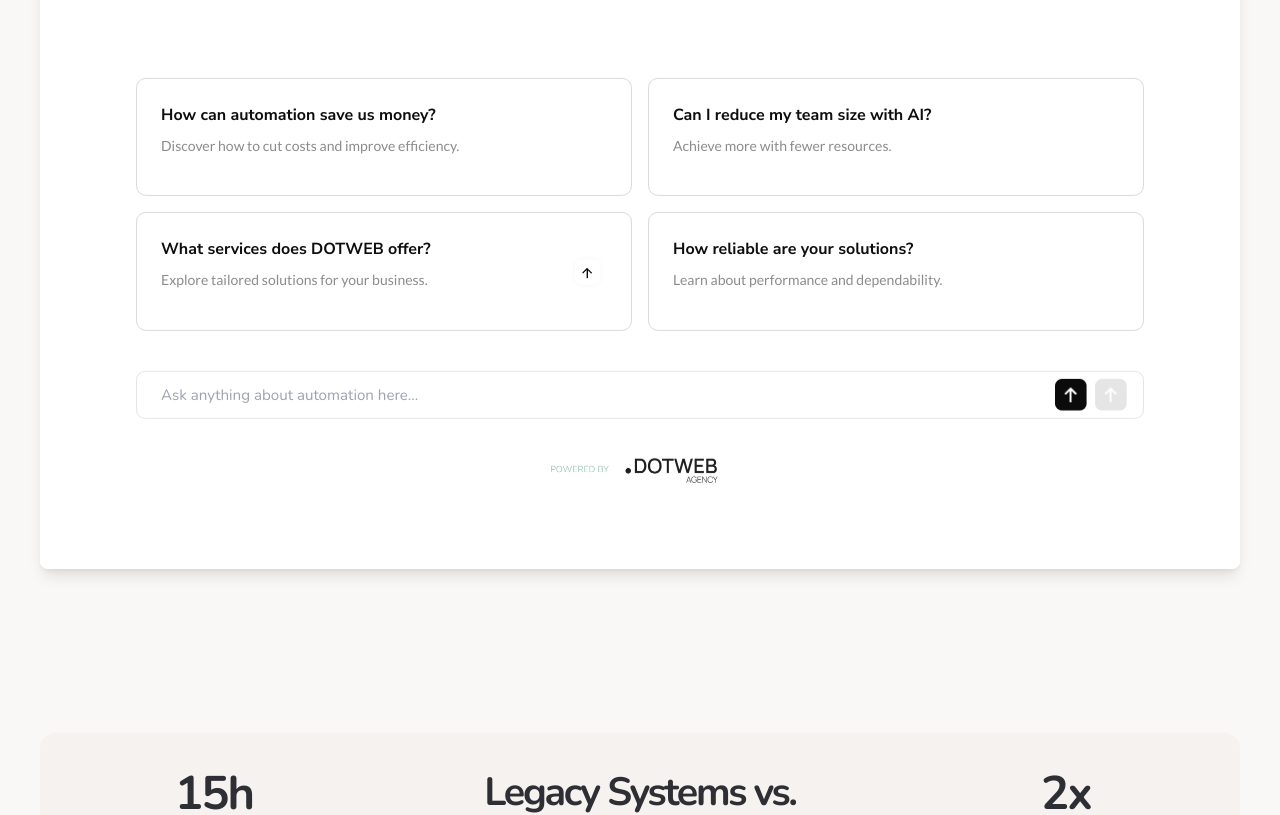
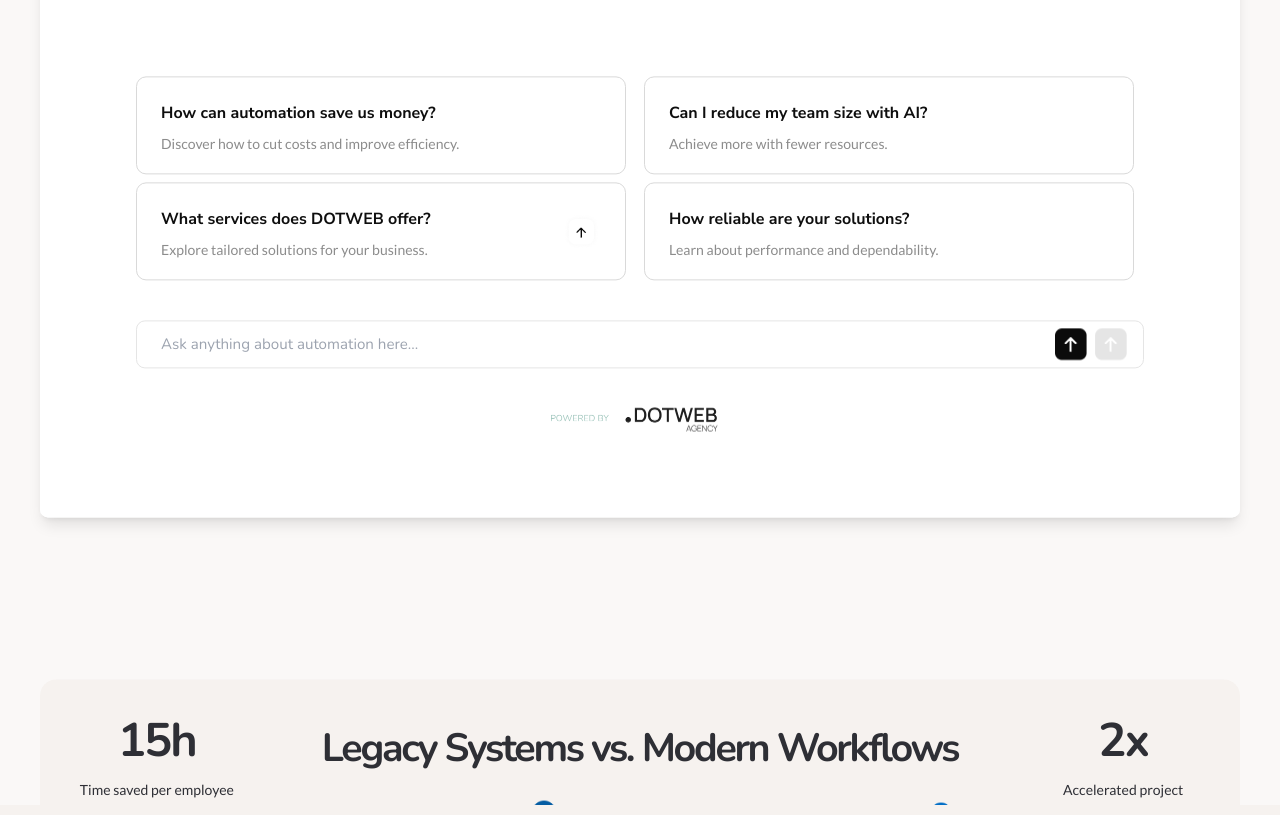
Before and after one commit to anonfaded/dotwebv3, a Next.js app: page /de in a window 1280 px wide. Shown: the part 1120-1935 px from the top of the page. Built offline with nearby package versions, Linux system fonts and the light colour scheme.

Commit message:
fix second card in 2nd section

```diff
--- a/src/components/ui/ChatBox.tsx
+++ b/src/components/ui/ChatBox.tsx
@@ -46,30 +46,30 @@ export default function ChatBox() {
           </div>
 
           {/* Pre-prompt Cards */}
-          <div className="grid grid-cols-1 lg:grid-cols-2 gap-4 mb-8 lg:mb-10 w-full max-w-[1008px] mx-auto">
-            <div className="bg-white border border-[#D9D9D9] rounded-[10.01px] p-4 lg:p-6 min-h-[98.14px] w-full transition-all duration-300 hover:border-gray-400 hover:shadow-md cursor-pointer">
-              <h4 className="font-nunito-sans text-base lg:text-[16.02px] font-bold leading-normal text-[#0E0E0E]">
+          <div className="grid grid-cols-1 lg:grid-cols-2 gap-x-2 gap-y-2 mb-8 lg:mb-10 w-full max-w-[1008px] mx-auto">
+            <div className="bg-white border border-[#D9D9D9] rounded-[10.01px] p-6 h-[98.14px] w-full lg:w-[490px] transition-all duration-300 hover:border-gray-400 hover:shadow-md cursor-pointer">
+              <h4 className="font-nunito-sans text-[16.02px] font-bold leading-[24.03px] text-[#0E0E0E]">
                 How can automation save us money?
               </h4>
-              <p className="font-lato text-sm lg:text-[14.02px] font-normal leading-relaxed text-[#8C8C8C]">
+              <p className="font-lato text-[14.02px] font-normal leading-[21.03px] text-[#8C8C8C]">
                 Discover how to cut costs and improve efficiency.
               </p>
             </div>
 
-            <div className="bg-white border border-[#D9D9D9] rounded-[10.01px] p-4 lg:p-6 min-h-[98.14px] w-full transition-all duration-300 hover:border-gray-400 hover:shadow-md cursor-pointer">
-              <h4 className="font-nunito-sans text-base lg:text-[16.02px] font-bold leading-normal text-[#0E0E0E]">
+            <div className="bg-white border border-[#D9D9D9] rounded-[10.01px] p-6 h-[98.14px] w-full lg:w-[490px] transition-all duration-300 hover:border-gray-400 hover:shadow-md cursor-pointer">
+              <h4 className="font-nunito-sans text-[16.02px] font-bold leading-[24.03px] text-[#0E0E0E]">
                 Can I reduce my team size with AI?
               </h4>
-              <p className="font-lato text-sm lg:text-[14.02px] font-normal leading-relaxed text-[#8C8C8C]">
+              <p className="font-lato text-[14.02px] font-normal leading-[21.03px] text-[#8C8C8C]">
                 Achieve more with fewer resources.
               </p>
             </div>
 
-            <div className="bg-white border border-[#D9D9D9] rounded-[10.01px] p-4 lg:p-6 min-h-[98.14px] w-full relative transition-all duration-300 hover:border-gray-400 hover:shadow-md cursor-pointer">
-              <h4 className="font-nunito-sans text-base lg:text-[16.02px] font-bold leading-normal text-[#0E0E0E]">
+            <div className="bg-white border border-[#D9D9D9] rounded-[10.01px] p-6 h-[98.14px] w-full lg:w-[490px] relative transition-all duration-300 hover:border-gray-400 hover:shadow-md cursor-pointer">
+              <h4 className="font-nunito-sans text-[16.02px] font-bold leading-[24.03px] text-[#0E0E0E]">
                 What services does DOTWEB offer?
               </h4>
-              <p className="font-lato text-sm lg:text-[14.02px] font-normal leading-relaxed text-[#8C8C8C]">
+              <p className="font-lato text-[14.02px] font-normal leading-[21.03px] text-[#8C8C8C]">
                 Explore tailored solutions for your business.
               </p>
               <Image
@@ -83,11 +83,11 @@ export default function ChatBox() {
               />
             </div>
 
-            <div className="bg-white border border-[#D9D9D9] rounded-[10.01px] p-4 lg:p-6 min-h-[98.14px] w-full transition-all duration-300 hover:border-gray-400 hover:shadow-md cursor-pointer">
-              <h4 className="font-nunito-sans text-base lg:text-[16.02px] font-bold leading-normal text-[#0E0E0E]">
+            <div className="bg-white border border-[#D9D9D9] rounded-[10.01px] p-6 h-[98.14px] w-full lg:w-[490px] transition-all duration-300 hover:border-gray-400 hover:shadow-md cursor-pointer">
+              <h4 className="font-nunito-sans text-[16.02px] font-bold leading-[24.03px] text-[#0E0E0E]">
                 How reliable are your solutions?
               </h4>
-              <p className="font-lato text-sm lg:text-[14.02px] font-normal leading-relaxed text-[#8C8C8C]">
+              <p className="font-lato text-[14.02px] font-normal leading-[21.03px] text-[#8C8C8C]">
                 Learn about performance and dependability.
               </p>
             </div>
--- a/src/components/ui/ComparisonStats.tsx
+++ b/src/components/ui/ComparisonStats.tsx
@@ -22,7 +22,7 @@ export default function ComparisonStats() {
 
         {/* Middle Comparison */}
         <div className="flex-1 mx-4 lg:mx-16 w-full lg:w-auto">
-          <h3 className="font-nunito text-3xl lg:text-[39.48px] font-bold leading-tight tracking-[-2.32px] text-[#2E2F35] mb-6 lg:mb-8 text-center">
+          <h3 className="font-nunito text-3xl lg:text-[39.48px] font-bold leading-none tracking-[-2.32px] text-[#2E2F35] mb-6 lg:mb-16 text-center whitespace-nowrap">
             Legacy Systems vs. Modern Workflows
           </h3>
           <div className="relative w-full max-w-[651.36px] mx-auto">
```
